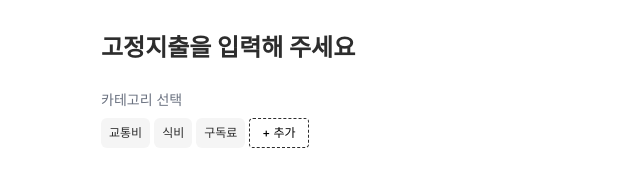
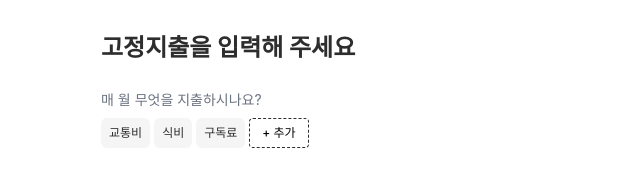
Before and after one commit to j-yesung/soomtong, a Next.js app: page /expense in a window 1280 px wide. Shown: the top 170 px of the page, without its empty margins (319-959 px from the left). Built offline with nearby package versions, Linux system fonts and the light colour scheme.

Commit message:
chore: 태그 선택 문구 변경

```diff
--- a/src/features/expense/components/fixedTagSelector/index.tsx
+++ b/src/features/expense/components/fixedTagSelector/index.tsx
@@ -38,7 +38,7 @@ export default function FixedTagSelector({ tags, selected, onSelect, onAddTag }:
 
   return (
     <Column gap={8}>
-      <Text variant="caption">카테고리 선택</Text>
+      <Text variant="caption">매 월 무엇을 지출하시나요?</Text>
 
       <Row gap={4} wrap="wrap" align="center">
         {tags.map((tag) => (
```
